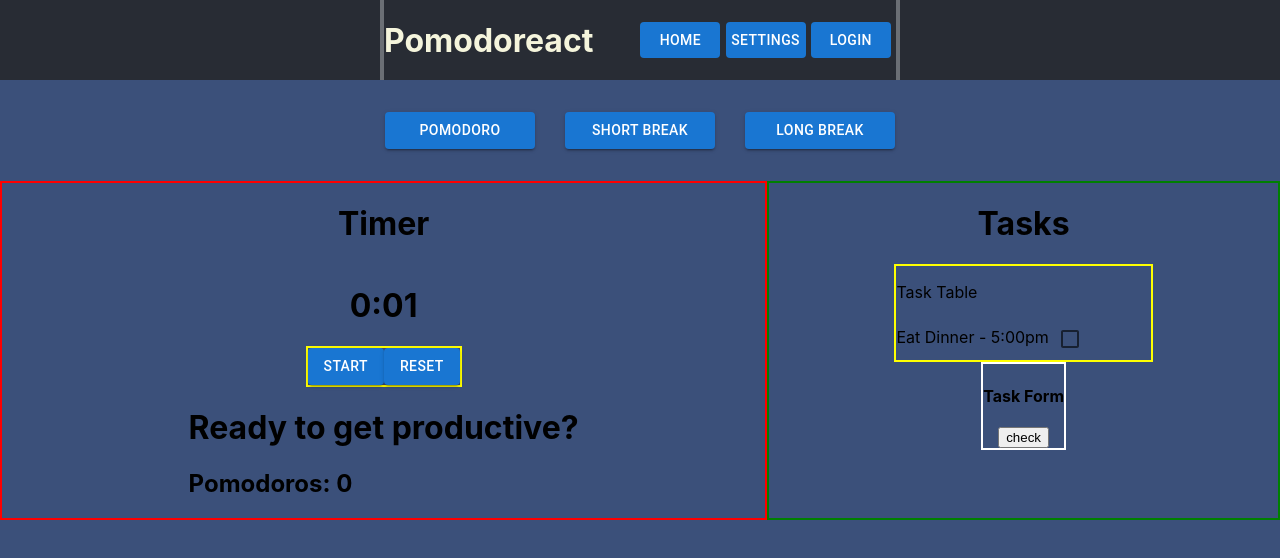
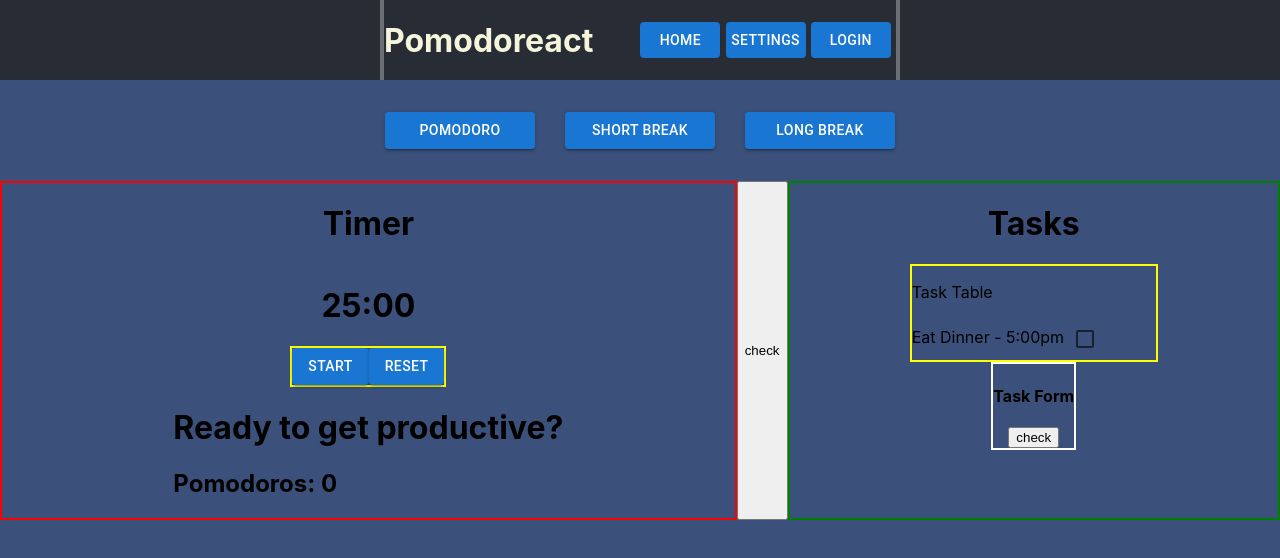
Before and after one commit to vndrewhk/pomodoro-app, a React (Create React App) app: page / in a window 1280 px wide. Shown: the top 558 px of the page. Built offline with nearby package versions, Linux system fonts and the light colour scheme.

Commit message:
redux state for 3 diff timers

```diff
--- a/src/Components/Layout/Main/Body.jsx
+++ b/src/Components/Layout/Main/Body.jsx
@@ -4,6 +4,8 @@ import styles from "./Body.module.css";
 import { Button } from "@mui/material";
 import TypeButton from "../../UI/TypeButton";
 import ModeSelector from "./ModeSelector";
+import { useSelector } from "react-redux";
+import { useEffect, useState } from "react";
 
 // change color based off mode
 // change color when timer starts/stops
@@ -11,13 +13,45 @@ import ModeSelector from "./ModeSelector";
 // make tasks color slightly diff hue from timer
 // make buttons diff colours
 const Body = () => {
+  //switch case from redux
+  const timerMode = useSelector((state) => state.mode);
+  const reduxTimerValue = timerMode.mode;
+  console.log(timerMode.mode);
+  const [timerValue, setTimerValue] = useState(timerMode.mode);
+
+  // switch (timerMode.mode) {
+  //   case "Pomodoro":
+  //     setTimerValue(15);
+  //     break;
+
+  //   case "Short":
+  //     setTimerValue(300);
+  //     break;
+  //   case "Long":
+  //     setTimerValue(600);
+  //     break;
+  //   default:
+  //     setTimerValue(1500);
+  // }
+
+  useEffect(() => {
+    setTimerValue(reduxTimerValue);
+    console.log(reduxTimerValue);
+  }, [reduxTimerValue]);
+
+  const checkTimer = () => {
+    // console.log(timerValue);
+    console.log(timerMode.mode);
+  };
+
   return (
     <>
       <div className={styles.selectorBox}>
         <ModeSelector></ModeSelector>
       </div>
       <div className={styles.body}>
-        <Timer></Timer>
+        <Timer key={timerValue} timerValue={timerValue}></Timer>
+        <button onClick={checkTimer}> check </button>
         <Tasks></Tasks>
       </div>
     </>
--- a/src/Components/Layout/Main/ModeSelector.jsx
+++ b/src/Components/Layout/Main/ModeSelector.jsx
@@ -16,19 +16,19 @@ const ModeSelector = () => {
     <div className={styles.pomodoroSelector}>
       <TypeButton
         variant="contained"
-        onClick={modeSelectHandler.bind(null, "Pomodoro")}
+        onClick={modeSelectHandler.bind(null, 1500)}
       >
         Pomodoro
       </TypeButton>
       <TypeButton
         variant="contained"
-        onClick={modeSelectHandler.bind(null, "Short")}
+        onClick={modeSelectHandler.bind(null, 300)}
       >
         Short Break
       </TypeButton>
       <TypeButton
         variant="contained"
-        onClick={modeSelectHandler.bind(null, "Long")}
+        onClick={modeSelectHandler.bind(null, 600)}
       >
         Long Break
       </TypeButton>
--- a/src/Components/Layout/Timer/Timer.jsx
+++ b/src/Components/Layout/Timer/Timer.jsx
@@ -1,19 +1,13 @@
-import { Button, Stack } from "@mui/material";
-import TimePicker from "@mui/lab/TimePicker";
-import TextField from "@mui/material/TextField";
-
-import AdapterDateFns from "@mui/lab/AdapterDateFns";
-import LocalizationProvider from "@mui/lab/LocalizationProvider";
+import { Button } from "@mui/material";
 
 import { useEffect, useRef, useState } from "react";
 import * as React from "react";
 import styles from "./Timer.module.css";
-import ReactPlayer from "react-player";
 
 import alarmAudio from "../../../assets/sounds/AlarmClock.mp3";
 
-const Timer = () => {
-  let [timerValue, setTimerValue] = useState(1);
+const Timer = (props) => {
+  let [timerValue, setTimerValue] = useState(props.timerValue);
   let [isActive, setIsActive] = useState(false);
   let [audio, setAudio] = useState(new Audio(alarmAudio));
   //placeholder, will use local storage to count these later
@@ -21,11 +15,6 @@ const Timer = () => {
   let [displayMessage, setDisplayMessage] = useState(
     "Ready to get productive?"
   );
-
-  const timerInput = useRef(null);
-  const timerInputVal = timerInput.current;
-
-  // const [value, setValue] = React.useState(new Date());
 
   let convertedTime = `${Math.floor(timerValue / 60)}:${
     timerValue % 60 < 10 ? "0" + (timerValue % 60) : timerValue % 60
@@ -41,7 +30,7 @@ const Timer = () => {
 
   const resetTimer = () => {
     setIsActive(false);
-    setTimerValue(1);
+    setTimerValue(props.timerValue);
     audio.pause();
     audio.fastSeek(0);
   };
@@ -51,18 +40,6 @@ const Timer = () => {
     audio.fastSeek(0);
     setIsActive(false);
   };
-
-  // let alarmAudio = new Audio("../../../assets/sounds/AlarmClock.mp3");
-  // let timerAudios = [];
-
-  // alarmAudio.play();
-  const timerFormHandler = () => {};
-  let getMethods = (obj) =>
-    Object.getOwnPropertyNames(obj).filter(
-      (item) => typeof obj[item] === "function"
-    );
-
-  // console.log(getMethods(audio));
 
   useEffect(() => {
     if (timerValue === 0 && isActive) {
@@ -81,6 +58,11 @@ const Timer = () => {
       return () => clearTimeout(timer);
     }
   });
+
+  // const checkTimer = () => {
+  //   console.log(timerValue);
+  //   console.log(convertedTime);
+  // };
 
   return (
     // <LocalizationProvider dateAdapter={AdapterDateFns}>
@@ -111,7 +93,10 @@ const Timer = () => {
         <h1>{displayMessage}</h1>
         <h2>Pomodoros: {pomodoroCounter}</h2>
       </div>
+
+      {/* <button onClick={checkTimer}>check</button> */}
     </div>
+
     // </LocalizationProvider>
   );
 };
--- a/src/store/mode-slice.js
+++ b/src/store/mode-slice.js
@@ -3,7 +3,7 @@ import { createSlice } from "@reduxjs/toolkit";
 const modeSlice = createSlice({
   name: "mode",
   initialState: {
-    mode: "Pomodoro",
+    mode: 1500,
   },
   reducers: {
     selectMode(state, action) {
```
